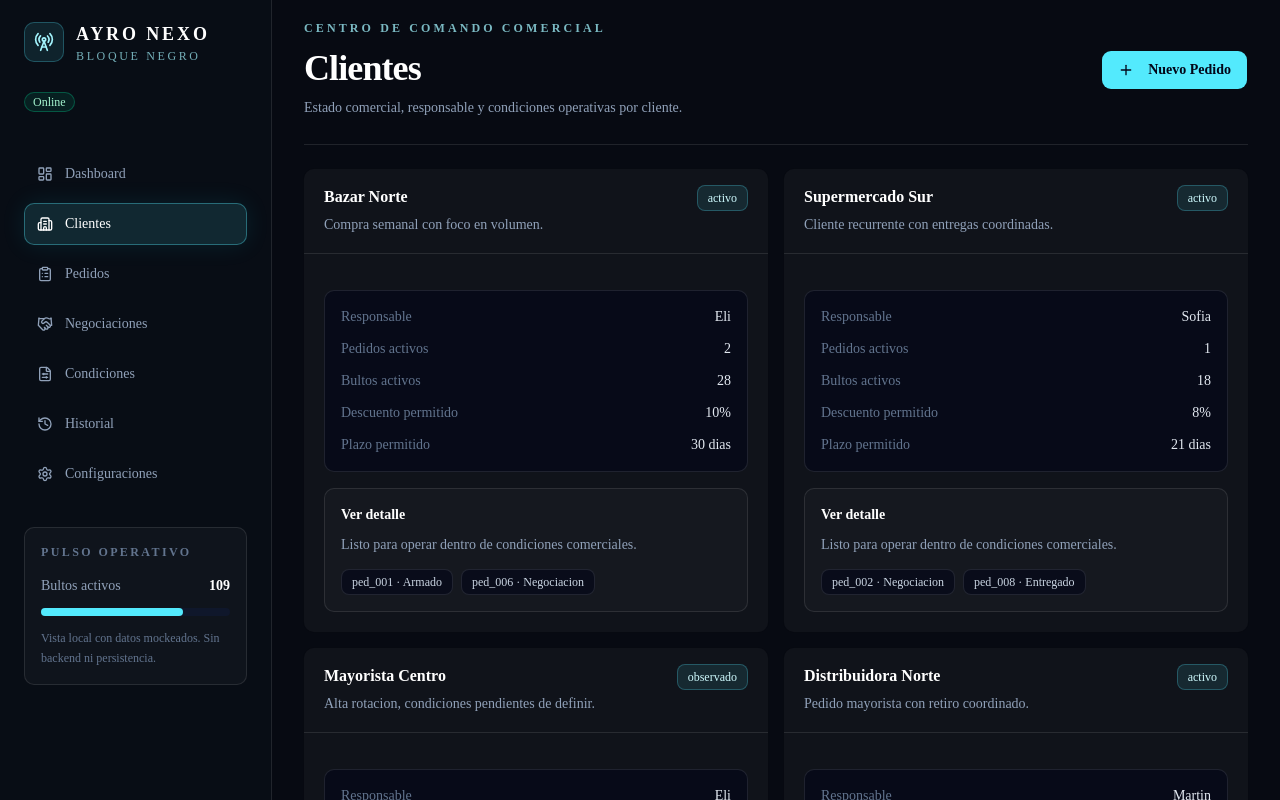
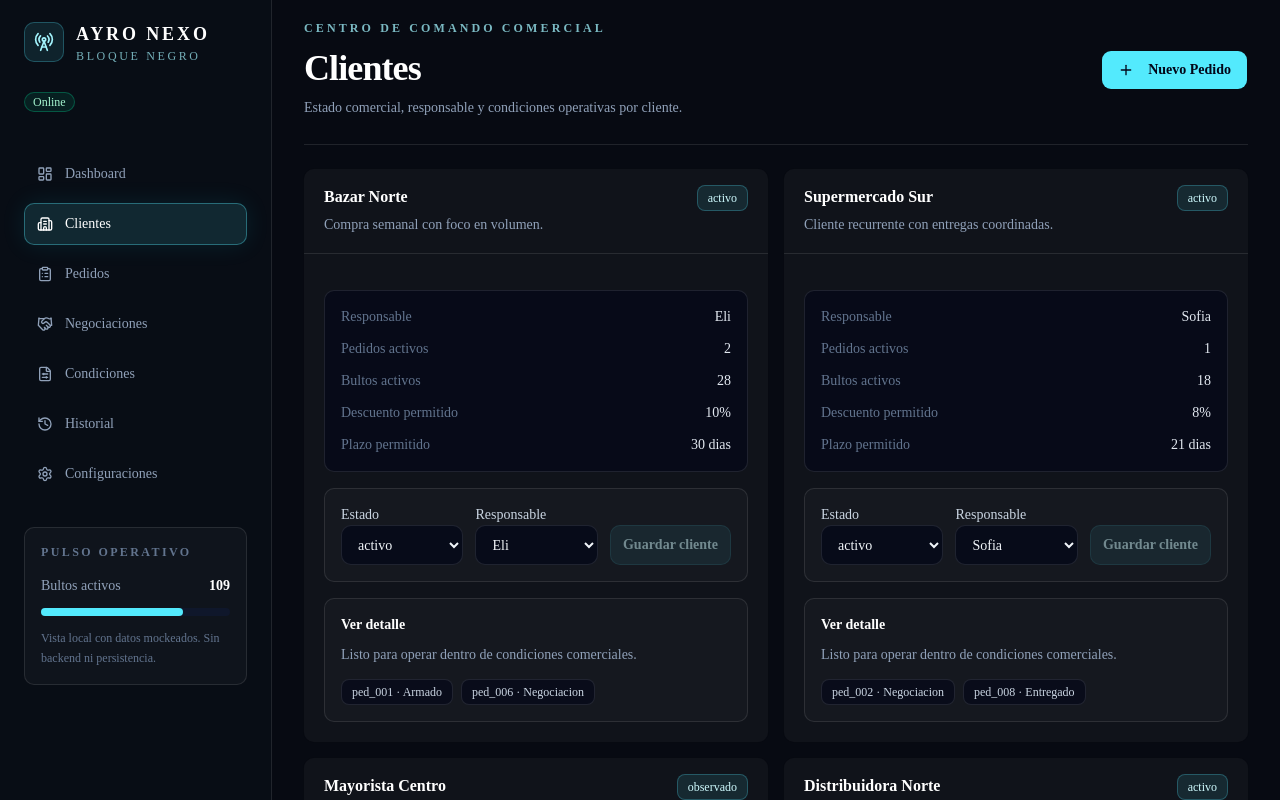
Before and after one commit to TORIBUSTOS/AYRO-nexo, a Next.js app: page / in a window 1280 px wide. Both pictures are taken after a click on the button "Clientes". Shown: the top 800 px of the page. Built offline with nearby package versions, Linux system fonts and the light colour scheme.

Commit message:
feat: add AYRO NEXO local client editing

```diff
--- a/src/app/page.tsx
+++ b/src/app/page.tsx
@@ -8,6 +8,7 @@ import {
   createPedidoLocal,
   decidirNegociacion,
   resetDataset,
+  updateCliente,
   updateCondicionComercial,
   updatePedidoEstado,
 } from "@/domain/local-operations"
@@ -15,6 +16,7 @@ import { ayroSettings } from "@/domain/settings"
 import type {
   AyroDataset,
   AyroViewId,
+  ClienteUpdate,
   CondicionComercialUpdate,
   ConfiguracionLocal,
   NegociacionDecisionInput,
@@ -85,10 +87,20 @@ export default function Home() {
     setDataset((current) => updateCondicionComercial(current, input))
   }
 
+  const actualizarCliente = (input: ClienteUpdate) => {
+    setDataset((current) => updateCliente(current, input))
+  }
+
   const renderView = () => {
     switch (activeView) {
       case "clientes":
-        return <ClientesView dataset={dataset} />
+        return (
+          <ClientesView
+            dataset={dataset}
+            config={config}
+            onUpdateCliente={actualizarCliente}
+          />
+        )
       case "pedidos":
         return (
           <PedidosView
--- a/src/features/clientes/clientes-view.tsx
+++ b/src/features/clientes/clientes-view.tsx
@@ -1,10 +1,32 @@
+"use client"
+
+import { useState } from "react"
+
 import { KeyValueRow } from "@/components/ayro/shared"
+import { Button } from "@/components/ui/button"
 import { Card, CardContent, CardHeader, CardTitle } from "@/components/ui/card"
 import { ayroSettings } from "@/domain/settings"
 import { getClientesResumen } from "@/domain/selectors"
-import type { AyroDataset } from "@/domain/types"
+import type {
+  AyroDataset,
+  Cliente,
+  ClienteUpdate,
+  ConfiguracionLocal,
+  EstadoCliente,
+  Pedido,
+} from "@/domain/types"
 
-export function ClientesView({ dataset }: { dataset: AyroDataset }) {
+const estadosCliente: EstadoCliente[] = ["activo", "observado", "inactivo"]
+
+export function ClientesView({
+  dataset,
+  config,
+  onUpdateCliente,
+}: {
+  dataset: AyroDataset
+  config: ConfiguracionLocal
+  onUpdateCliente: (input: ClienteUpdate) => void
+}) {
   const clientes = getClientesResumen(dataset)
 
   return (
@@ -17,10 +39,57 @@ export function ClientesView({ dataset }: { dataset: AyroDataset }) {
           totalBultosActivos,
           tieneCondiciones,
         }) => (
-          <Card
-            key={cliente.id}
-            className="rounded-lg border-white/10 bg-white/[0.035] py-0"
-          >
+          <ClienteCard
+            key={`${cliente.id}-${cliente.estado}-${cliente.responsable}`}
+            cliente={cliente}
+            config={config}
+            pedidos={pedidos}
+            pedidosActivos={pedidosActivos}
+            totalBultosActivos={totalBultosActivos}
+            tieneCondiciones={tieneCondiciones}
+            onUpdateCliente={onUpdateCliente}
+          />
+        )
+      )}
+    </section>
+  )
+}
+
+function ClienteCard({
+  cliente,
+  config,
+  pedidos,
+  pedidosActivos,
+  totalBultosActivos,
+  tieneCondiciones,
+  onUpdateCliente,
+}: {
+  cliente: Cliente
+  config: ConfiguracionLocal
+  pedidos: Pedido[]
+  pedidosActivos: number
+  totalBultosActivos: number
+  tieneCondiciones: boolean
+  onUpdateCliente: (input: ClienteUpdate) => void
+}) {
+  const [estado, setEstado] = useState<EstadoCliente>(cliente.estado)
+  const [responsable, setResponsable] = useState(cliente.responsable)
+  const sinCambios = estado === cliente.estado && responsable === cliente.responsable
+
+  const guardarCliente = () => {
+    if (sinCambios) {
+      return
+    }
+
+    onUpdateCliente({
+      clienteId: cliente.id,
+      estado,
+      responsable,
+    })
+  }
+
+  return (
+    <Card className="rounded-lg border-white/10 bg-white/[0.035] py-0">
       <CardHeader className="border-b border-white/10 px-5 py-4">
         <div className="flex flex-col gap-3 sm:flex-row sm:items-start sm:justify-between">
           <div>
@@ -44,10 +113,7 @@ export function ClientesView({ dataset }: { dataset: AyroDataset }) {
             value={cliente.responsable}
           />
           <KeyValueRow label="Pedidos activos" value={pedidosActivos} />
-                <KeyValueRow
-                  label="Bultos activos"
-                  value={totalBultosActivos}
-                />
+          <KeyValueRow label="Bultos activos" value={totalBultosActivos} />
           <KeyValueRow
             label="Descuento permitido"
             value={
@@ -64,6 +130,47 @@ export function ClientesView({ dataset }: { dataset: AyroDataset }) {
                 : `${cliente.plazoPermitidoDias} dias`
             }
           />
+        </div>
+
+        <div className="grid gap-3 rounded-lg border border-white/10 bg-white/[0.025] p-4 sm:grid-cols-[1fr_1fr_auto] sm:items-end">
+          <label className="space-y-2">
+            <span className="text-sm font-medium text-slate-300">Estado</span>
+            <select
+              value={estado}
+              onChange={(event) => setEstado(event.target.value as EstadoCliente)}
+              className={fieldClassName}
+            >
+              {estadosCliente.map((item) => (
+                <option key={item} value={item}>
+                  {item}
+                </option>
+              ))}
+            </select>
+          </label>
+          <label className="space-y-2">
+            <span className="text-sm font-medium text-slate-300">
+              Responsable
+            </span>
+            <select
+              value={responsable}
+              onChange={(event) => setResponsable(event.target.value)}
+              className={fieldClassName}
+            >
+              {config.responsables.map((item) => (
+                <option key={item} value={item}>
+                  {item}
+                </option>
+              ))}
+            </select>
+          </label>
+          <Button
+            type="button"
+            disabled={sinCambios}
+            onClick={guardarCliente}
+            className="h-10 rounded-lg border border-cyan-300/30 bg-cyan-300/15 px-3 text-sm font-semibold text-cyan-100 hover:bg-cyan-300/20"
+          >
+            Guardar cliente
+          </Button>
         </div>
 
         <div className="rounded-lg border border-white/10 bg-white/[0.025] p-4">
@@ -87,7 +194,7 @@ export function ClientesView({ dataset }: { dataset: AyroDataset }) {
       </CardContent>
     </Card>
   )
-      )}
-    </section>
-  )
 }
+
+const fieldClassName =
+  "h-10 w-full rounded-lg border border-white/10 bg-slate-950/70 px-3 text-sm text-slate-100 outline-none transition focus:border-cyan-300/40"
```
Lines whose indentation alone changed are shown as unchanged.
